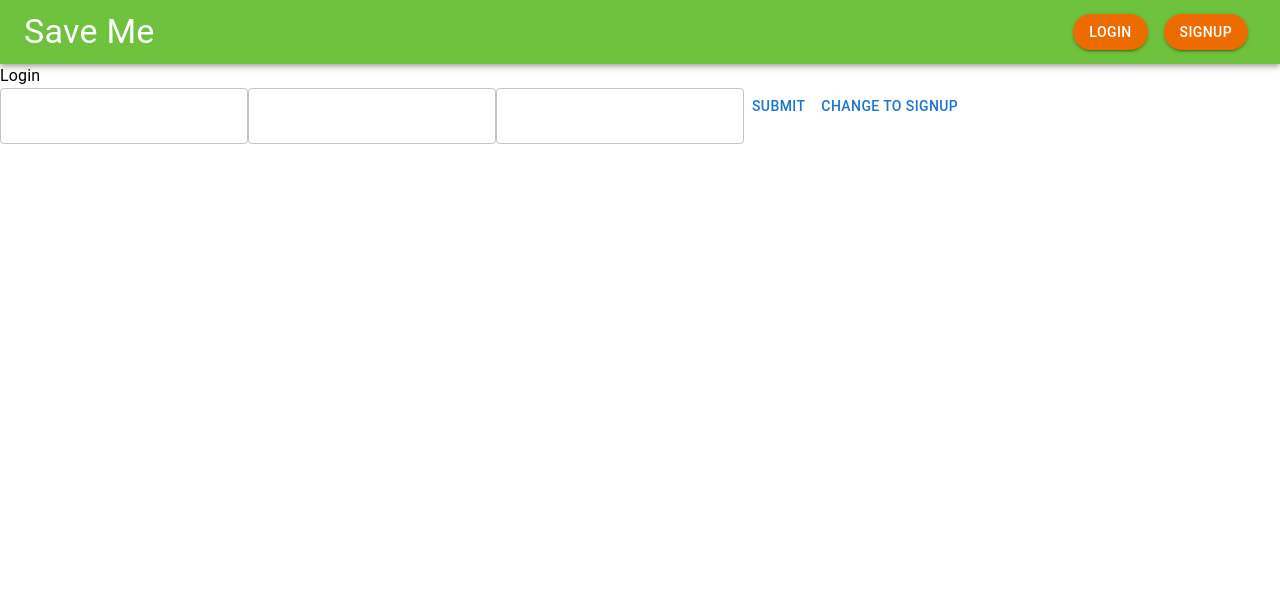
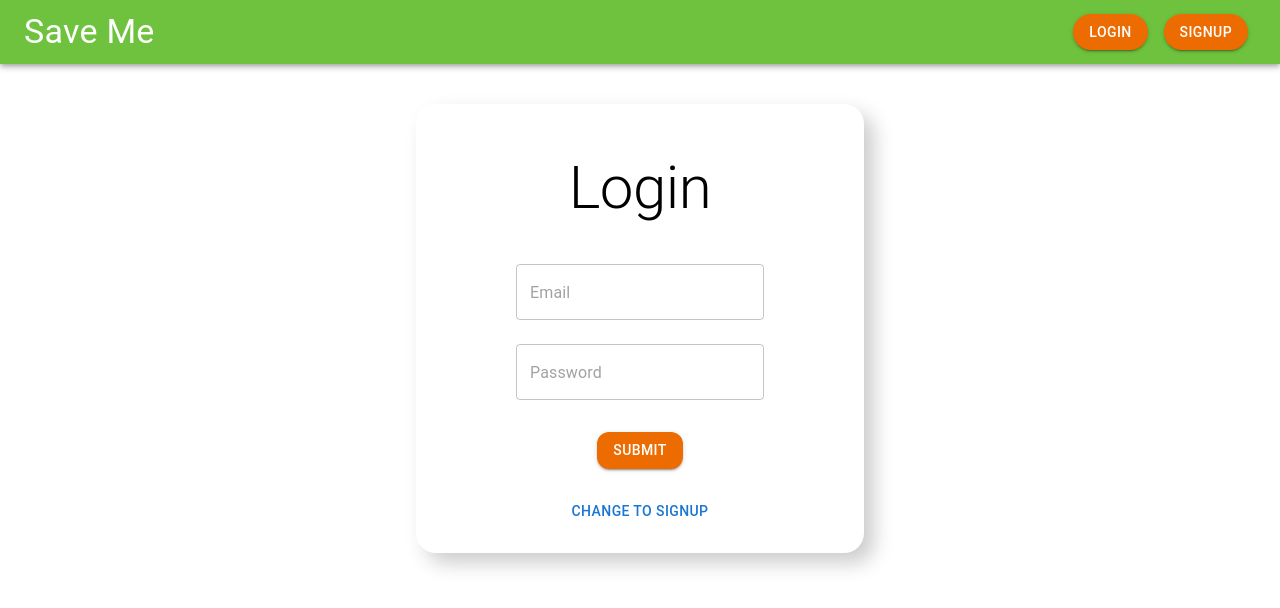
Before and after one commit to sandamini98/SAVEMEPROJECT, a React (Create React App) app in the folder frontend/: page /auth in a window 1280 px wide. Shown: the top 608 px of the page. Built offline with nearby package versions, Linux system fonts and the light colour scheme.

Commit message:
create login function

```diff
--- a/frontend/src/components/Auth.js
+++ b/frontend/src/components/Auth.js
@@ -1,18 +1,50 @@
 import { Button, TextField, Typography } from '@mui/material';
 import { Box } from '@mui/system';
-import React from 'react'
+import React, { useState } from 'react'
 
 const Auth = () => {
+    const [inputs, setInputs] = useState({
+        name: "",
+        email: "",
+        password: "",
+    });
+    const [isSignup, setIsSignup] = useState(false)
+    const handleChange = (e) =>{
+        setInputs((prevState)=>({
+            ...prevState,
+            [e.target.name]: e.target.value
+        }))
+    }
     return (
         <div>
            <form>
-             <Box>
-                <Typography>Login</Typography>
-                <TextField/>
-                <TextField/>
-                <TextField/>
-                <Button>Submit</Button>
-                <Button>Change To Signup</Button>
+             <Box
+                maxWidth={400}
+                display="flex"
+                flexDirection={'column'}
+                alignItems='center'
+                justifyContent={'center'}
+                boxShadow="10px 10px 20px #ccc"
+                padding={3}
+                margin='auto'
+                marginTop={5}
+                borderRadius={5}
+             >
+                <Typography variant='h2' padding={3} textAlign='center'>
+                 {isSignup ? "Signup": "Login"}
+                </Typography>
+                { isSignup && <TextField name="name" onChange={handleChange} value={inputs.name} placeholder="Name" margin="normal"/>} {" "}
+                <TextField name="email" onChange={handleChange} value={inputs.email} type={'email'} placeholder="Email" margin="normal"/>
+                <TextField name="password" onChange={handleChange} value={inputs.password} type={"password"} placeholder="Password" margin="normal"/>
+                <Button variant='contained' sx={{borderRadius:3,marginTop:3}} color="warning">
+                 Submit
+                </Button>
+                <Button
+                    onClick={()=>setIsSignup(!isSignup)}
+                    sx={{borderRadius:3,marginTop:3}}
+                >
+                    Change To {isSignup ? "Login" :"Signup"}
+                </Button>
              </Box>
            </form>
         </div>
```
